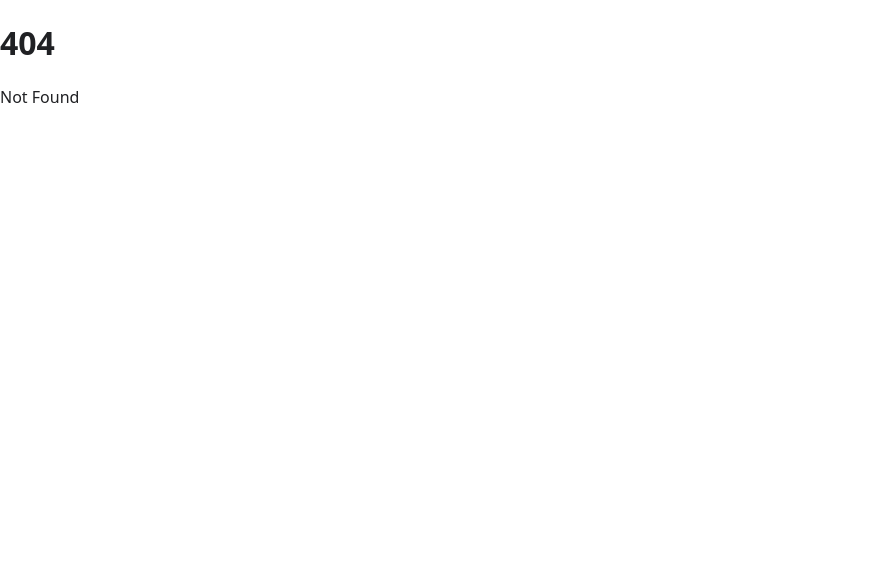
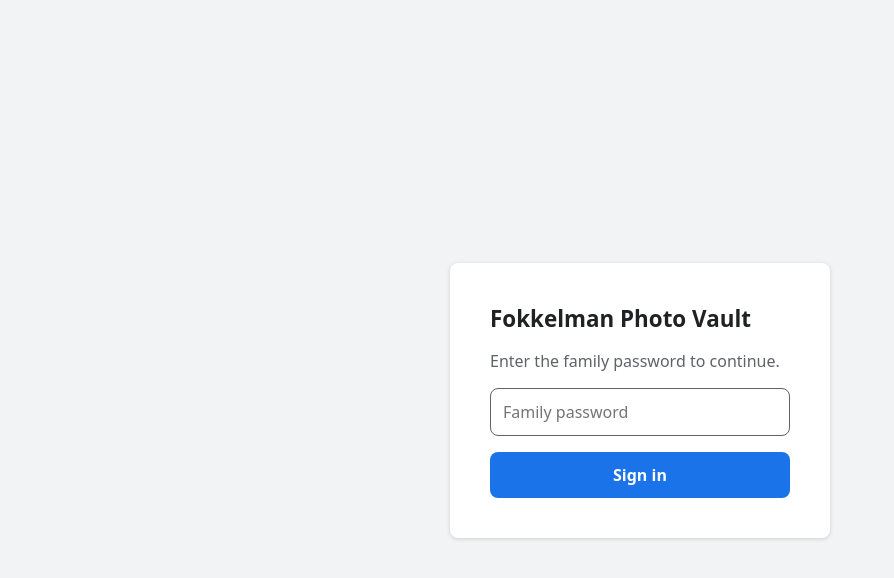
Before and after one commit to rjrbio/fokkelman, a SvelteKit app: page /login in a window 1280 px wide. Before the commit this address had no page. Shown: the top 578 px of the page, without its empty margins (0-894 px from the left). Built offline with nearby package versions, Linux system fonts and the light colour scheme; no server answers.

Commit message:
feat: guard de sesión, página de login y logout

```diff
--- a/src/app.d.ts
+++ b/src/app.d.ts
@@ -3,7 +3,9 @@
 declare global {
 	namespace App {
 		// interface Error {}
-		// interface Locals {}
+		interface Locals {
+			authed: boolean;
+		}
 		// interface PageData {}
 		// interface PageState {}
 		// interface Platform {}
--- /dev/null
+++ b/src/hooks.server.ts
@@ -0,0 +1,15 @@
+import { error, redirect, type Handle } from '@sveltejs/kit';
+import { env } from '$env/dynamic/private';
+import { isPrivatePath } from '$lib/server/guard';
+import { SESSION_COOKIE, verifySessionToken } from '$lib/server/session';
+
+export const handle: Handle = async ({ event, resolve }) => {
+	const token = event.cookies.get(SESSION_COOKIE);
+	event.locals.authed = verifySessionToken(token, env.SESSION_SECRET ?? '');
+
+	if (!event.locals.authed && isPrivatePath(event.url.pathname)) {
+		if (event.url.pathname.startsWith('/api/')) error(401, 'Unauthorized');
+		redirect(303, `/login?next=${encodeURIComponent(event.url.pathname)}`);
+	}
+	return resolve(event);
+};
--- /dev/null
+++ b/src/lib/server/guard.ts
@@ -0,0 +1,3 @@
+export function isPrivatePath(pathname: string): boolean {
+	return pathname === '/app' || pathname.startsWith('/app/') || pathname.startsWith('/api/');
+}
--- /dev/null
+++ b/src/routes/login/+page.server.ts
@@ -0,0 +1,43 @@
+import { fail, redirect } from '@sveltejs/kit';
+import { env } from '$env/dynamic/private';
+import {
+	createSessionToken,
+	SESSION_COOKIE,
+	SESSION_TTL_S,
+	verifyPassword
+} from '$lib/server/session';
+import type { Actions, PageServerLoad } from './$types';
+
+const failedAttempts = new Map<string, number>();
+
+export const load: PageServerLoad = ({ locals }) => {
+	if (locals.authed) redirect(303, '/app');
+};
+
+export const actions: Actions = {
+	default: async ({ request, cookies, getClientAddress, url }) => {
+		const form = await request.formData();
+		const password = String(form.get('password') ?? '');
+		const ip = getClientAddress();
+
+		const failed = failedAttempts.get(ip) ?? 0;
+		if (failed > 0) await new Promise((r) => setTimeout(r, Math.min(failed, 6) * 500));
+
+		if (!verifyPassword(password, env.FAMILY_PASSWORD_HASH ?? '')) {
+			failedAttempts.set(ip, failed + 1);
+			return fail(400, { incorrect: true });
+		}
+
+		failedAttempts.delete(ip);
+		cookies.set(SESSION_COOKIE, createSessionToken(env.SESSION_SECRET ?? ''), {
+			path: '/',
+			httpOnly: true,
+			secure: true,
+			sameSite: 'lax',
+			maxAge: SESSION_TTL_S
+		});
+
+		const next = url.searchParams.get('next');
+		redirect(303, next && next.startsWith('/') ? next : '/app');
+	}
+};
--- /dev/null
+++ b/src/routes/login/+page.svelte
@@ -0,0 +1,65 @@
+<script lang="ts">
+	import { enhance } from '$app/forms';
+	let { form } = $props();
+</script>
+
+<svelte:head><title>Sign in · Fokkelman Photo Vault</title></svelte:head>
+
+<main>
+	<form method="POST" use:enhance>
+		<h1>Fokkelman Photo Vault</h1>
+		<p>Enter the family password to continue.</p>
+		<input
+			type="password"
+			name="password"
+			placeholder="Family password"
+			autocomplete="current-password"
+			required
+		/>
+		<button type="submit">Sign in</button>
+		{#if form?.incorrect}<p class="error" role="alert">Incorrect password.</p>{/if}
+	</form>
+</main>
+
+<style>
+	main {
+		min-height: 100vh;
+		display: grid;
+		place-items: center;
+		background: var(--surface);
+	}
+	form {
+		background: var(--bg);
+		padding: 2.5rem;
+		border-radius: var(--radius);
+		box-shadow: 0 1px 4px rgb(0 0 0 / 0.15);
+		display: grid;
+		gap: 1rem;
+		width: min(90vw, 380px);
+	}
+	h1 {
+		margin: 0;
+		font-size: 1.4rem;
+	}
+	p {
+		margin: 0;
+		color: var(--text-dim);
+	}
+	input {
+		font: inherit;
+		padding: 0.75rem;
+		border: 1px solid var(--text-dim);
+		border-radius: var(--radius);
+	}
+	button {
+		padding: 0.75rem;
+		border: none;
+		border-radius: var(--radius);
+		background: var(--accent);
+		color: white;
+		font-weight: 600;
+	}
+	.error {
+		color: var(--danger);
+	}
+</style>
--- /dev/null
+++ b/src/routes/logout/+server.ts
@@ -0,0 +1,8 @@
+import { redirect } from '@sveltejs/kit';
+import { SESSION_COOKIE } from '$lib/server/session';
+import type { RequestHandler } from './$types';
+
+export const POST: RequestHandler = ({ cookies }) => {
+	cookies.delete(SESSION_COOKIE, { path: '/' });
+	redirect(303, '/');
+};
```
Also changed, not shown: 1 other file (tests, documents, lock files or other folders).
